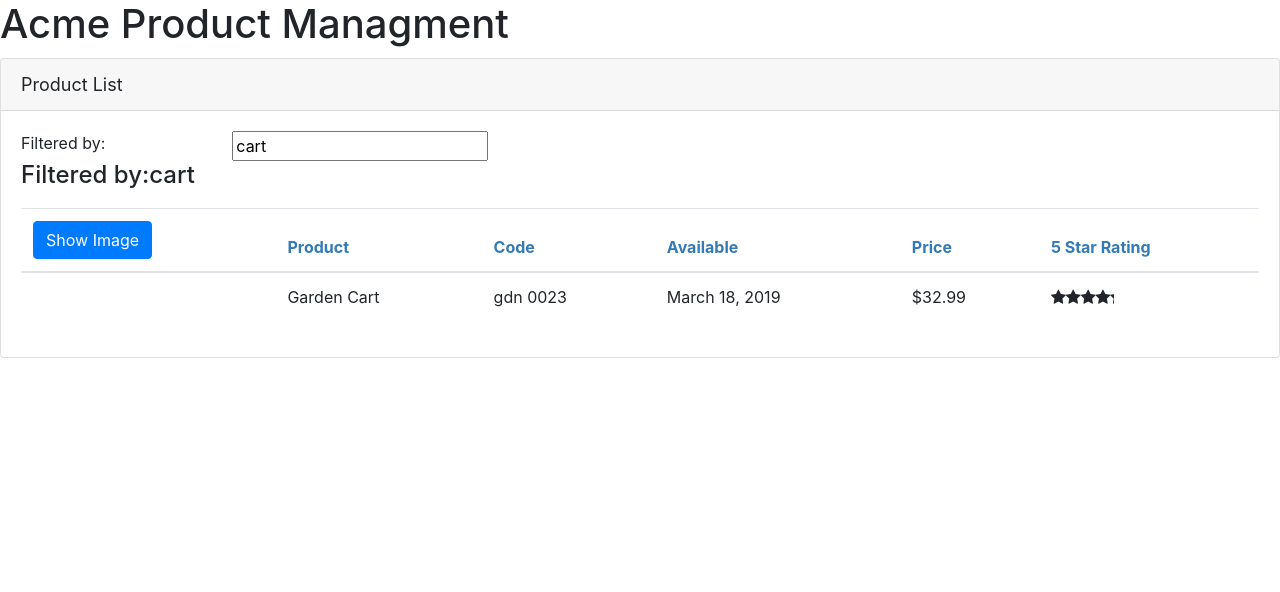
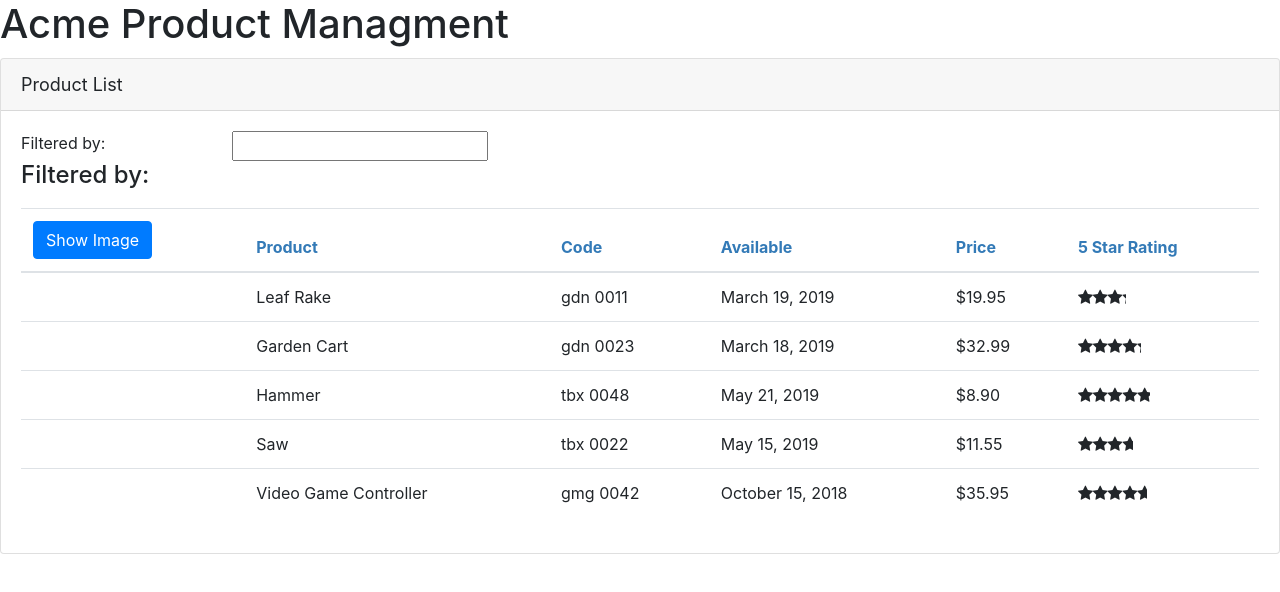
Before and after one commit to Ayman-Abdellatief/APM_Angular, an Angular app: page /welcome in a window 1280 px wide. Shown: the top 592 px of the page. Built offline with nearby package versions, Linux system fonts and the light colour scheme.

Commit message:
Services and Dependency Injection

```diff
--- a/src/app/products/product-list.component.ts
+++ b/src/app/products/product-list.component.ts
@@ -1,6 +1,6 @@
 import { Component, OnInit } from '@angular/core';
 import { IProduct } from './product';
-
+import { ProductService } from './product.service';
 @Component({
 selector:'pm-products',
 templateUrl:'./product-list.component.html',
@@ -25,65 +25,14 @@
         }
 
     filteredProducts : IProduct[];
-    products:IProduct[]=[
-        {
-          "productId": 1,
-          "productName": "Leaf Rake",
-          "productCode": "GDN-0011",
-          "releaseDate": "March 19, 2019",
-          "description": "Leaf rake with 48-inch wooden handle.",
-          "price": 19.95,
-          "starRating": 3.2,
-          "imageUrl": "assets/images/leaf_rake.png"
-        },
-        {
-          "productId": 2,
-          "productName": "Garden Cart",
-          "productCode": "GDN-0023",
-          "releaseDate": "March 18, 2019",
-          "description": "15 gallon capacity rolling garden cart",
-          "price": 32.99,
-          "starRating": 4.2,
-          "imageUrl": "assets/images/garden_cart.png"
-        },
-        {
-          "productId": 5,
-          "productName": "Hammer",
-          "productCode": "TBX-0048",
-          "releaseDate": "May 21, 2019",
-          "description": "Curved claw steel hammer",
-          "price": 8.9,
-          "starRating": 4.8,
-          "imageUrl": "assets/images/hammer.png"
-        },
-        {
-          "productId": 8,
-          "productName": "Saw",
-          "productCode": "TBX-0022",
-          "releaseDate": "May 15, 2019",
-          "description": "15-inch steel blade hand saw",
-          "price": 11.55,
-          "starRating": 3.7,
-          "imageUrl": "assets/images/saw.png"
-        },
-        {
-          "productId": 10,
-          "productName": "Video Game Controller",
-          "productCode": "GMG-0042",
-          "releaseDate": "October 15, 2018",
-          "description": "Standard two-button video game controller",
-          "price": 35.95,
-          "starRating": 4.6,
-          "imageUrl": "assets/images/xbox-controller.png"
-        }
-      ];
+    products:IProduct[]=[];
 
-      constructor(){
-        this.filteredProducts = this.products;
-        this.listFilter ='cart';
+      constructor(private productService: ProductService){
       }
       ngOnInit(): void {
-       console.log("In OnInit");
+        this.products = this.productService.getProduct() ;
+        this.filteredProducts = this.products;
+
       }
 
       peformFilter(filterBy :string):IProduct[]{
--- /dev/null
+++ b/src/app/products/product.service.ts
@@ -0,0 +1,63 @@
+import { Injectable } from '@angular/core';
+import { IProduct } from './product';
+
+@Injectable({
+    providedIn:'root'
+})
+export class ProductService{
+
+    getProduct() : IProduct[]{
+        return [
+            {
+              "productId": 1,
+              "productName": "Leaf Rake",
+              "productCode": "GDN-0011",
+              "releaseDate": "March 19, 2019",
+              "description": "Leaf rake with 48-inch wooden handle.",
+              "price": 19.95,
+              "starRating": 3.2,
+              "imageUrl": "assets/images/leaf_rake.png"
+            },
+            {
+              "productId": 2,
+              "productName": "Garden Cart",
+              "productCode": "GDN-0023",
+              "releaseDate": "March 18, 2019",
+              "description": "15 gallon capacity rolling garden cart",
+              "price": 32.99,
+              "starRating": 4.2,
+              "imageUrl": "assets/images/garden_cart.png"
+            },
+            {
+              "productId": 5,
+              "productName": "Hammer",
+              "productCode": "TBX-0048",
+              "releaseDate": "May 21, 2019",
+              "description": "Curved claw steel hammer",
+              "price": 8.9,
+              "starRating": 4.8,
+              "imageUrl": "assets/images/hammer.png"
+            },
+            {
+              "productId": 8,
+              "productName": "Saw",
+              "productCode": "TBX-0022",
+              "releaseDate": "May 15, 2019",
+              "description": "15-inch steel blade hand saw",
+              "price": 11.55,
+              "starRating": 3.7,
+              "imageUrl": "assets/images/saw.png"
+            },
+            {
+              "productId": 10,
+              "productName": "Video Game Controller",
+              "productCode": "GMG-0042",
+              "releaseDate": "October 15, 2018",
+              "description": "Standard two-button video game controller",
+              "price": 35.95,
+              "starRating": 4.6,
+              "imageUrl": "assets/images/xbox-controller.png"
+            }
+          ];
+    }
+}
```
